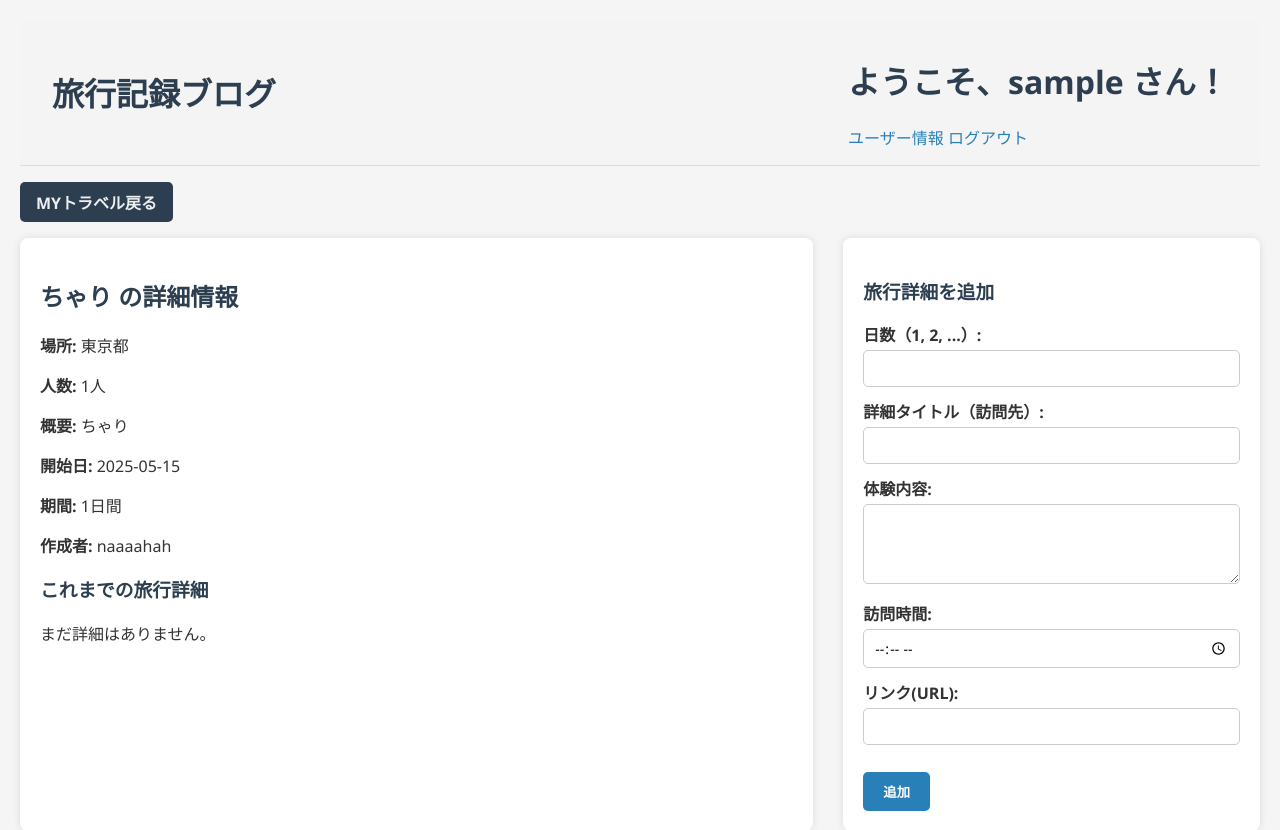
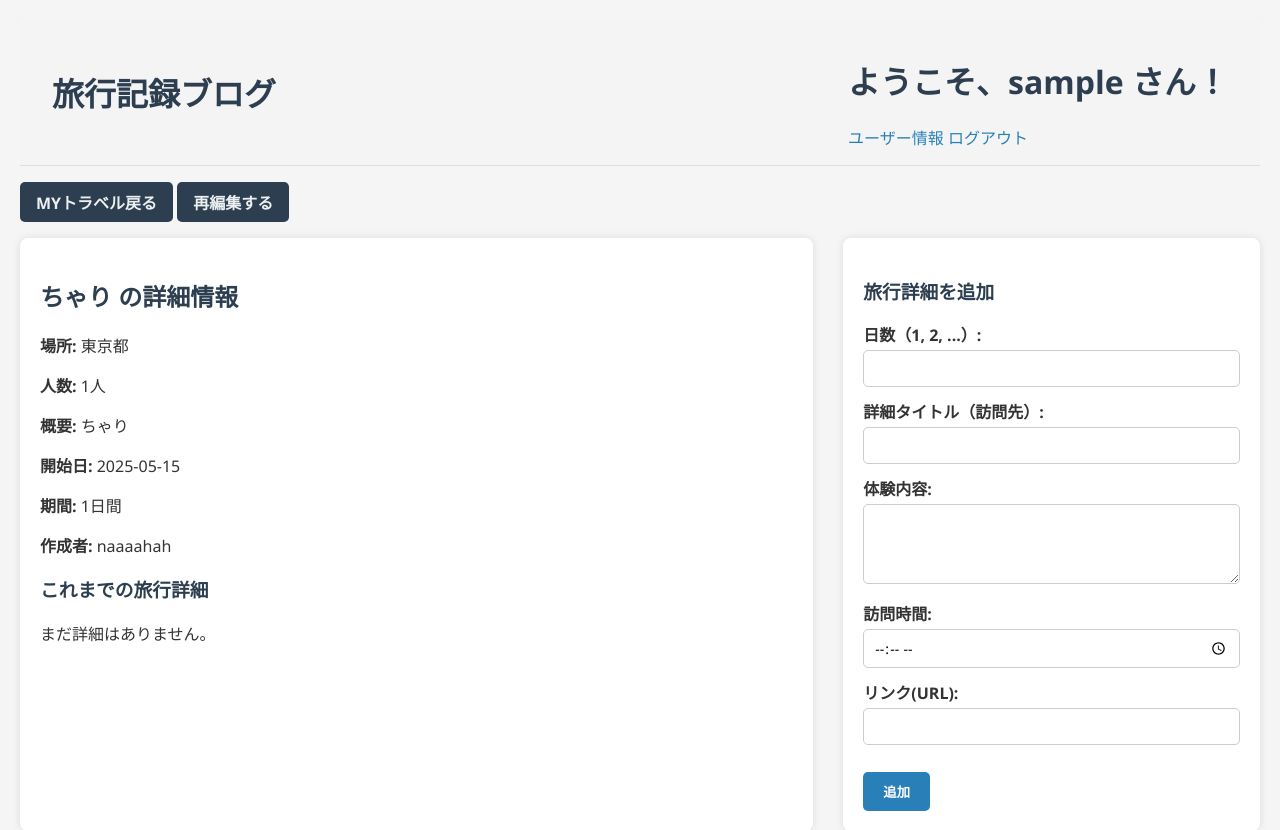
Before and after one commit to Aby-1202/travel_blog, a Flask app: page /travel/1/details in a window 1280 px wide. Shown: the top 830 px of the page. Run offline with Flask 3, Linux system fonts and the light colour scheme; a user stored in the database is signed in; data comes from the database, SQL or seed files in the repository.

Commit message:
再編集先に場所に移動できるようにする

```diff
--- a/templates/travel_details_input.html
+++ b/templates/travel_details_input.html
@@ -15,8 +15,9 @@
         </div>
     </div>
     <a href="{{ url_for('my_travel.my_travel') }}" class="my-travel-back-link">MYトラベル戻る</a>
+    <a href="{{ url_for('my_travel.my_travel') }}" class="my-travel-back-link">再編集する</a>
 
-
+    <!--上記のリンクから再編集ページに移動できるようにするaタグ-->
     <div class="container">
       <div class="left-panel">
         <h2>{{ travel.t_title }} の詳細情報</h2>
```
